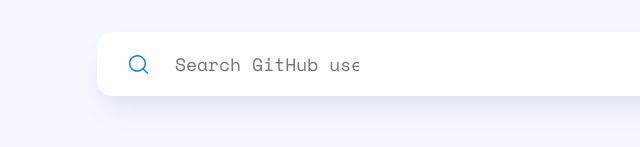
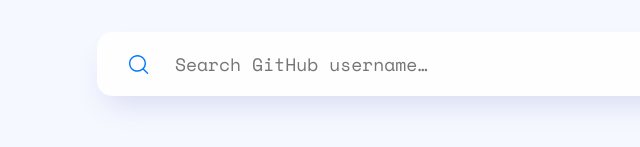
Before and after one commit to SwiichyCode/-FM-user-search-app, a website: page index.html in a window 1280 px wide. Shown: the part 169-316 px from the top of the page, 0-640 px from the left. Drawn offline with nearby package versions, Linux system fonts and the light colour scheme.

Commit message:
Change input width

```diff
--- a/sass/style.scss
+++ b/sass/style.scss
@@ -50,7 +50,6 @@
 
         input {
             width: 100%;
-            max-width: 184px;
             height: 25px;
             border: none;
             outline: none;
```
Also changed, not shown: style/style.css, 1 other file.
